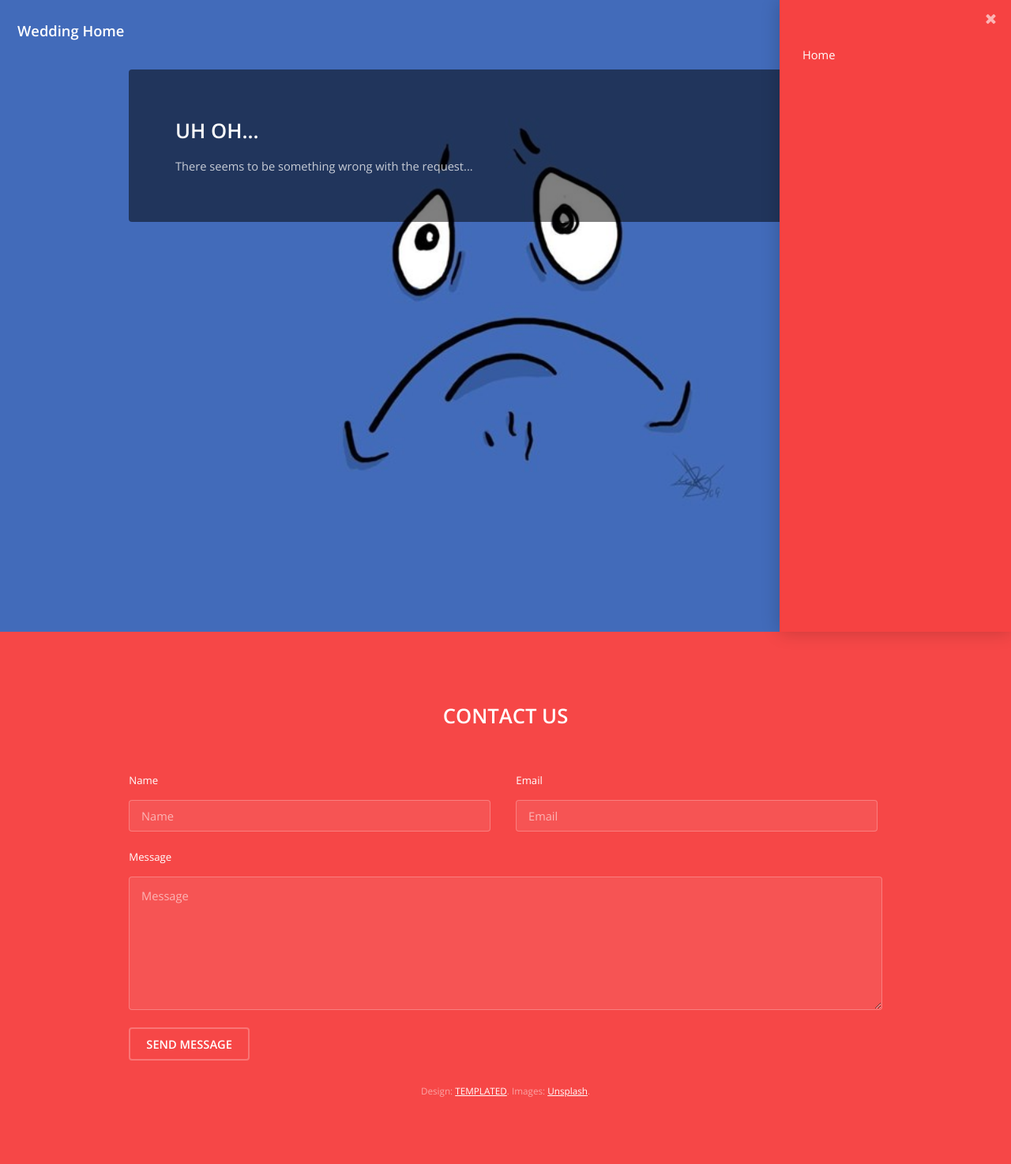
After one commit to jjorissen52/hooks-jorissen-wedding, a Django app: template templates/500.html in a window 1280 px wide, after a click that opens the changed part. The commit adds this page. Shown: the whole page at 79% size. Run offline with Django 3.2, Linux system fonts and the light colour scheme; the template is opened without the code that fills it, so the values that code supplies are empty; parts of the project's set-up code (start-up, migrations or seed data) failed here and were passed over; some web fonts are replaced.

Commit message:
fixed some bugs

```diff
--- /dev/null
+++ b/templates/500.html
@@ -0,0 +1,22 @@
+{% extends 'base.html' %}
+{% load static %}
+{% block content %}
+<!-- Content -->
+<!--
+Note: To show a background image, set the "data-bg" attribute below
+to the full filename of your image. This is used in each section to set
+the background image.
+-->
+<section id="post" class="wrapper" style="background-image: url('{% static "images/not_found.jpg" %}'); min-height: 100vh;">
+    <div class="inner">
+        <article class="box">
+            <header>
+                <h2>Uh Oh...</h2>
+            </header>
+            <div class="content">
+                There seems to be something wrong with the request...
+            </div>
+        </article>
+    </div>
+</section>
+{% endblock %}
--- a/templates/base.html
+++ b/templates/base.html
@@ -21,14 +21,7 @@
 			</header>
 
 		<!-- Nav -->
-			<nav id="menu">
-				<ul class="links">
-					<li><a href="{% url "home" %}">Home</a></li>
-                    {% for page in pages %}
-                        <li><a href="{% url "page" page.slug %}">{{ page.name }}</a></li>
-                    {% endfor %}
-				</ul>
-			</nav>
+			{% include "nav.html" %}
 
 		<!-- Banner -->
 		<!--
--- a/templates/content.html
+++ b/templates/content.html
@@ -19,7 +19,8 @@
             </div>
             {% if request.user.is_superuser or request.user.is_staff %}
                 <footer>
-                    <a class="button alt" href="{% url 'admin:wedding_content_change' event.pk %}" target="_blank">Edit Content</a>
+                    <a class="button alt" href="{% url 'admin:wedding_content_add' %}" target="_blank">Add Content</a>
+                    <a class="button alt" href="{% url 'admin:wedding_content_change' content.pk %}" target="_blank">Edit Content</a>
                 </footer>
             {% endif %}
         </article>
--- /dev/null
+++ b/templates/nav.html
@@ -0,0 +1,8 @@
+<nav id="menu">
+    <ul class="links">
+        <li><a href="{% url "home" %}">Home</a></li>
+        {% for page in pages %}
+            <li><a href="{% url "page" page.slug %}">{{ page.name }}</a></li>
+        {% endfor %}
+    </ul>
+</nav>
--- a/wedding/context_processors.py
+++ b/wedding/context_processors.py
@@ -18,4 +18,4 @@
 
 
 def pages(request):
-    return {"pages": Page.objects.all()}
+    return {"pages": Page.objects.all().order_by('-pk')}
--- a/wedding/settings.py
+++ b/wedding/settings.py
@@ -15,6 +15,7 @@
     ALLOWED_HOSTS = ["*"]
 
 DEBUG = False
+
 # Application definition
 INSTALLED_APPS = [
     'jet',
--- a/wedding/urls.py
+++ b/wedding/urls.py
@@ -12,7 +12,7 @@
     # the names of the urls need to be capitalized; they are used in the page title
     # url(r'^home/$', HomeTemplateView.as_view(), name='Home'),
     url(r'^home/$', index_view, name='home'),
-    url(r'^page/(?P<slug>\w{0,50})/$', page_view, name='page'),
+    url(r'^page/(?P<slug>[a-zA-z-]{0,100})/$', page_view, name='page'),
     url(r'^$', lambda request: HttpResponseRedirect(reverse('home')), name='index'),
     url(r'^logout/$', lambda request: HttpResponseRedirect(reverse('admin:logout')), name='logout'),
     url(r'^login/$', lambda request: HttpResponseRedirect(reverse('admin:login')), name='login'),
--- a/wedding/views.py
+++ b/wedding/views.py
@@ -6,7 +6,7 @@
 
 
 def index_view(request):
-    pages = Page.objects.all()
+    pages = Page.objects.all().order_by('-pk')
     # for page in pages:
     #     page.image = f'https://{settings.AWS_S3_CUSTOM_DOMAIN}/{settings.AWS_LOCATION}/{venue.picture.file}'
     return render(request, template_name='index.html', context={"pages": pages})
```
Also changed, not shown: templates/index.html (+7 -1 lines), wedding/models.py (+6 -2 lines).
